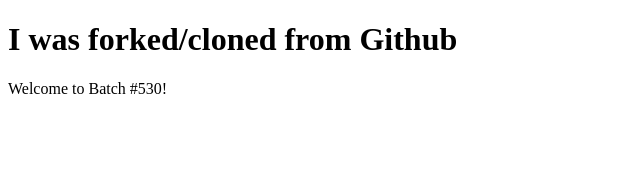
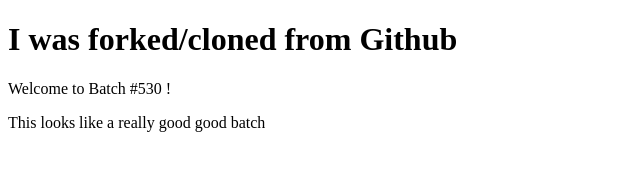
Before and after one commit to lewagon/git-101-boilerplate, a plain HTML site: page index.html in a window 1280 px wide. Shown: the whole page, without its empty margins (0-640 px from the left). Drawn offline with Linux system fonts and the light colour scheme.

Commit message:
adds extra welcome comment on main index

```diff
--- a/index.html
+++ b/index.html
@@ -6,6 +6,7 @@
   </head>
   <body>
     <h1>I was forked/cloned from Github</h1>
-    <p>Welcome to Batch #530!</p>
+    <p>Welcome to Batch #530 !</p>
+    <p>This looks like a really good good batch</p>
   </body>
 </html>
```
